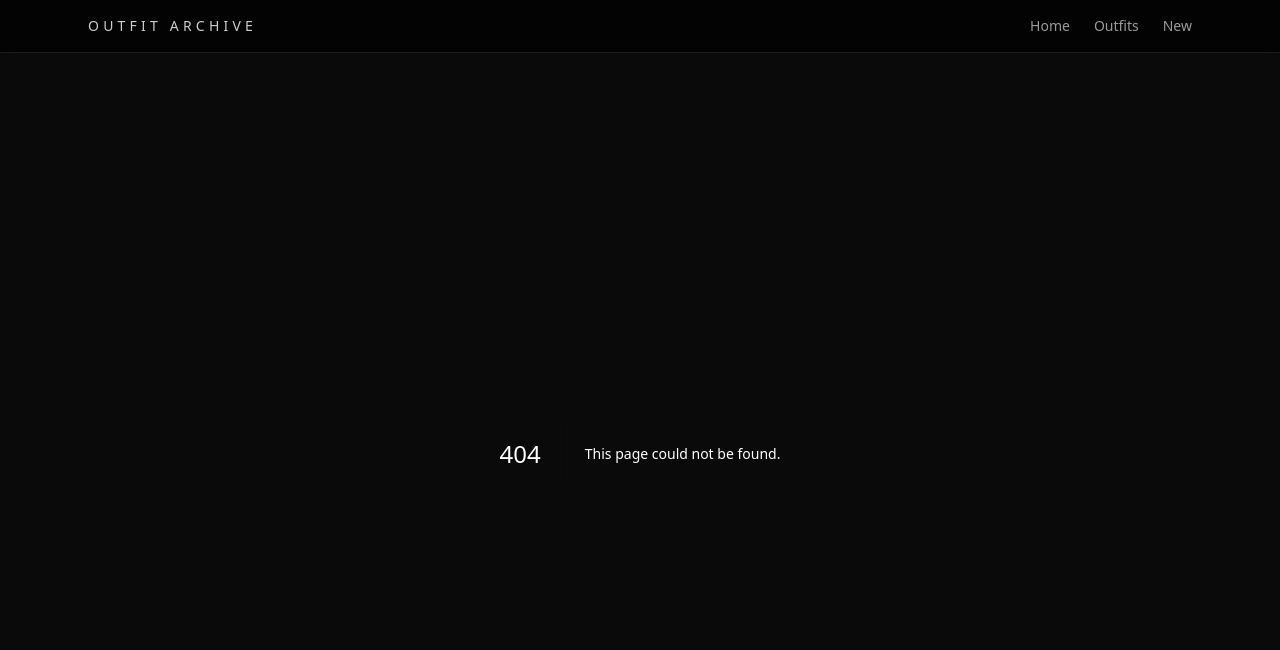
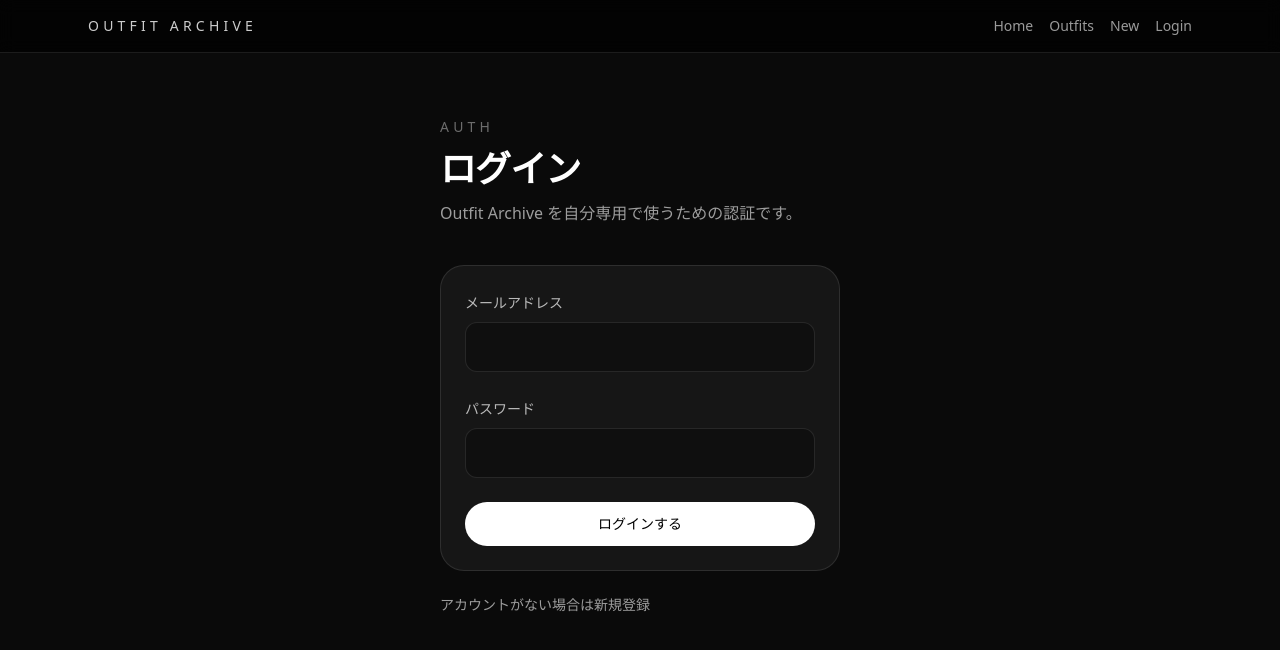
Before and after one commit to tomoya-1124/outfit-archive, a Next.js app: page /login in a window 1280 px wide. Before the commit this address had no page. Shown: the top 650 px of the page. Built offline with nearby package versions, Linux system fonts and the light colour scheme; no server answers.

Commit message:
add Login page

```diff
--- /dev/null
+++ b/app/login/page.tsx
@@ -0,0 +1,112 @@
+"use client";
+
+import { useState } from "react";
+import { supabase } from "@/lib/supabase";
+import { useRouter } from "next/navigation";
+
+export default function LoginPage() {
+  const router = useRouter();
+  const [email, setEmail] = useState("");
+  const [password, setPassword] = useState("");
+  const [isLogin, setIsLogin] = useState(true);
+  const [loading, setLoading] = useState(false);
+
+  const handleAuth = async (e: React.FormEvent<HTMLFormElement>) => {
+    e.preventDefault();
+    setLoading(true);
+
+    if (isLogin) {
+      const { error } = await supabase.auth.signInWithPassword({
+        email,
+        password,
+      });
+
+      if (error) {
+        alert(error.message);
+        setLoading(false);
+        return;
+      }
+    } else {
+      const { error } = await supabase.auth.signUp({
+        email,
+        password,
+      });
+
+      if (error) {
+        alert(error.message);
+        setLoading(false);
+        return;
+      }
+    }
+
+    setLoading(false);
+    router.push("/outfits");
+    router.refresh();
+  };
+
+  return (
+    <main className="min-h-screen bg-neutral-950 text-white">
+      <section className="mx-auto max-w-md px-6 py-16">
+        <div className="mb-10 space-y-3">
+          <p className="text-sm tracking-[0.3em] text-white/40">AUTH</p>
+          <h1 className="text-4xl font-bold tracking-tight">
+            {isLogin ? "ログイン" : "新規登録"}
+          </h1>
+          <p className="text-white/60">
+            Outfit Archive を自分専用で使うための認証です。
+          </p>
+        </div>
+
+        <form
+          onSubmit={handleAuth}
+          className="space-y-6 rounded-3xl border border-white/10 bg-white/5 p-6"
+        >
+          <div className="space-y-2">
+            <label htmlFor="email" className="text-sm text-white/70">
+              メールアドレス
+            </label>
+            <input
+              id="email"
+              type="email"
+              value={email}
+              onChange={(e) => setEmail(e.target.value)}
+              className="w-full rounded-xl border border-white/10 bg-black/30 px-4 py-3 text-white outline-none focus:border-white/30"
+              required
+            />
+          </div>
+
+          <div className="space-y-2">
+            <label htmlFor="password" className="text-sm text-white/70">
+              パスワード
+            </label>
+            <input
+              id="password"
+              type="password"
+              value={password}
+              onChange={(e) => setPassword(e.target.value)}
+              className="w-full rounded-xl border border-white/10 bg-black/30 px-4 py-3 text-white outline-none focus:border-white/30"
+              required
+            />
+          </div>
+
+          <button
+            type="submit"
+            disabled={loading}
+            className="w-full rounded-full bg-white px-5 py-3 text-sm font-medium text-black transition hover:opacity-85 disabled:opacity-50"
+          >
+            {loading ? "処理中..." : isLogin ? "ログインする" : "新規登録する"}
+          </button>
+        </form>
+
+        <button
+          onClick={() => setIsLogin(!isLogin)}
+          className="mt-6 text-sm text-white/60 hover:text-white"
+        >
+          {isLogin
+            ? "アカウントがない場合は新規登録"
+            : "すでにアカウントがある場合はログイン"}
+        </button>
+      </section>
+    </main>
+  );
+}
--- a/app/outfits/new/page.tsx
+++ b/app/outfits/new/page.tsx
@@ -17,6 +17,17 @@ export default function NewOutfitPage() {
   const handleSubmit = async (e: React.FormEvent<HTMLFormElement>) => {
     e.preventDefault();
     setUploading(true);
+
+    const {
+      data: { user },
+    } = await supabase.auth.getUser();
+
+    if (!user) {
+      alert("投稿するにはログインが必要です。");
+      setUploading(false);
+      router.push("/login");
+      return;
+    }
 
     let imageUrl = "";
 
@@ -50,6 +61,7 @@ export default function NewOutfitPage() {
         brand,
         image_url: imageUrl || null,
         memo,
+        user_id: user.id,
       },
     ]);
 
--- a/app/outfits/page.tsx
+++ b/app/outfits/page.tsx
@@ -4,13 +4,28 @@ import { useEffect, useState } from "react";
 import OutfitCard from "@/components/OutfitCard";
 import { Outfit } from "@/lib/dummy-data";
 import { supabase } from "@/lib/supabase";
+import Link from "next/link";
 
 export default function OutfitsPage() {
   const [outfits, setOutfits] = useState<Outfit[]>([]);
   const [loading, setLoading] = useState(true);
+  const [isLoggedIn, setIsLoggedIn] = useState(false);
 
   useEffect(() => {
     const fetchOutfits = async () => {
+      const {
+        data: { user },
+      } = await supabase.auth.getUser();
+
+      if (!user) {
+        setIsLoggedIn(false);
+        setOutfits([]);
+        setLoading(false);
+        return;
+      }
+
+      setIsLoggedIn(true);
+
       const { data, error } = await supabase
         .from("outfits")
         .select("*")
@@ -39,6 +54,16 @@ export default function OutfitsPage() {
 
         {loading ? (
           <p className="text-white/60">読み込み中...</p>
+        ) : !isLoggedIn ? (
+          <div className="space-y-4">
+            <p className="text-white/60">一覧を見るにはログインが必要です。</p>
+            <Link
+              href="/login"
+              className="inline-block rounded-full bg-white px-5 py-3 text-sm font-medium text-black transition hover:opacity-85"
+            >
+              ログインへ
+            </Link>
+          </div>
         ) : outfits.length === 0 ? (
           <p className="text-white/60">まだコーデがありません。</p>
         ) : (
--- a/components/Header.tsx
+++ b/components/Header.tsx
@@ -1,14 +1,50 @@
+"use client";
+
 import Link from "next/link";
+import { useEffect, useState } from "react";
+import { supabase } from "@/lib/supabase";
+import { useRouter } from "next/navigation";
 
 export default function Header() {
+  const router = useRouter();
+  const [isLoggedIn, setIsLoggedIn] = useState(false);
+
+  useEffect(() => {
+    const checkUser = async () => {
+      const {
+        data: { session },
+      } = await supabase.auth.getSession();
+
+      setIsLoggedIn(!!session);
+    };
+
+    checkUser();
+
+    const {
+      data: { subscription },
+    } = supabase.auth.onAuthStateChange((_event, session) => {
+      setIsLoggedIn(!!session);
+    });
+
+    return () => {
+      subscription.unsubscribe();
+    };
+  }, []);
+
+  const handleLogout = async () => {
+    await supabase.auth.signOut();
+    router.push("/login");
+    router.refresh();
+  };
+
   return (
     <header className="border-b border-white/10 bg-black/70 backdrop-blur">
-      <div className="mx-auto flex max-w-6xl items-center justify-between px-6 py-4 text-white">
+      <div className="mx-auto flex max-w-6xl flex-wrap items-center justify-between gap-4 px-6 py-4 text-white">
         <Link href="/" className="text-sm tracking-[0.3em] text-white/80">
           OUTFIT ARCHIVE
         </Link>
 
-        <nav className="flex gap-6 text-sm text-white/60">
+        <nav className="flex flex-wrap items-center gap-4 text-sm text-white/60">
           <Link href="/" className="hover:text-white">
             Home
           </Link>
@@ -18,6 +54,16 @@ export default function Header() {
           <Link href="/outfits/new" className="hover:text-white">
             New
           </Link>
+
+          {isLoggedIn ? (
+            <button onClick={handleLogout} className="hover:text-white">
+              Logout
+            </button>
+          ) : (
+            <Link href="/login" className="hover:text-white">
+              Login
+            </Link>
+          )}
         </nav>
       </div>
     </header>
--- a/lib/supabase.ts
+++ b/lib/supabase.ts
@@ -3,4 +3,9 @@ import { createClient } from "@supabase/supabase-js";
 const supabaseUrl = process.env.NEXT_PUBLIC_SUPABASE_URL!;
 const supabaseAnonKey = process.env.NEXT_PUBLIC_SUPABASE_ANON_KEY!;
 
-export const supabase = createClient(supabaseUrl, supabaseAnonKey);
+export const supabase = createClient(supabaseUrl, supabaseAnonKey, {
+  auth: {
+    persistSession: true,
+    autoRefreshToken: true,
+  },
+});
```
